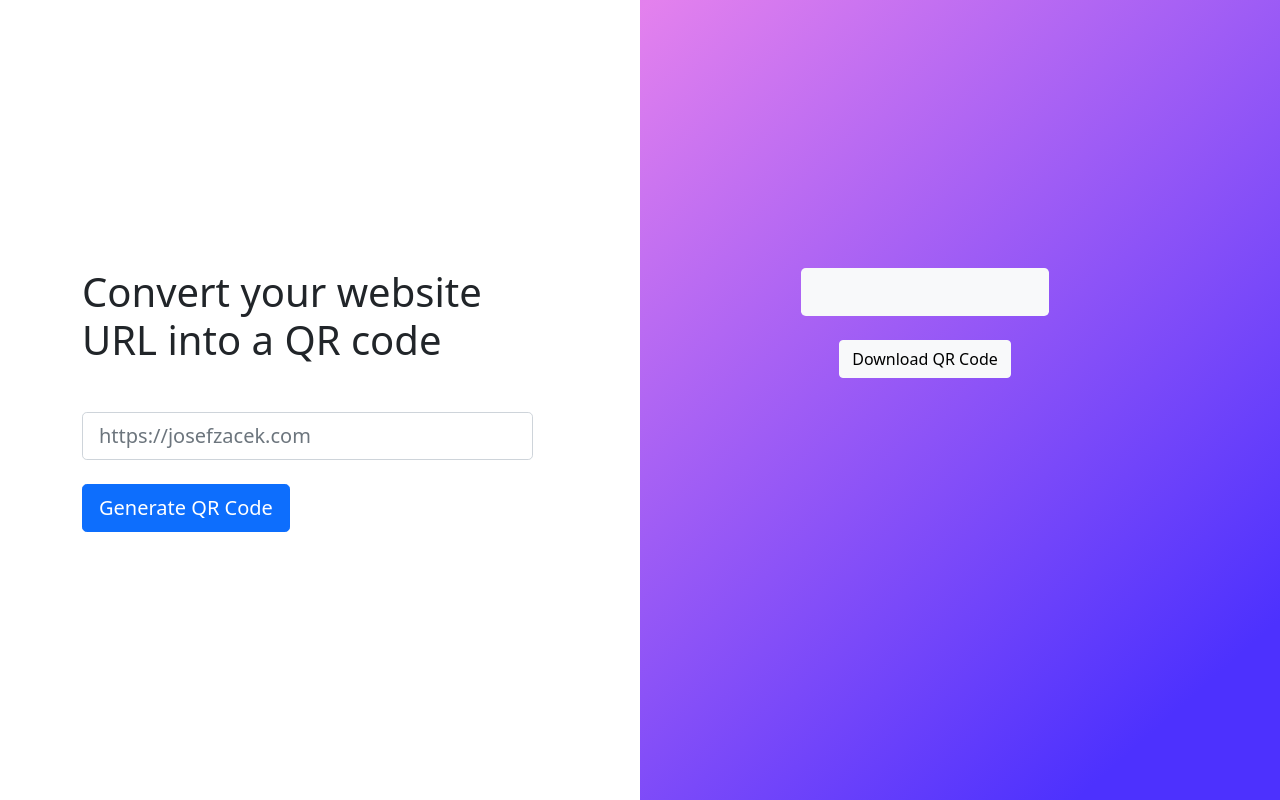
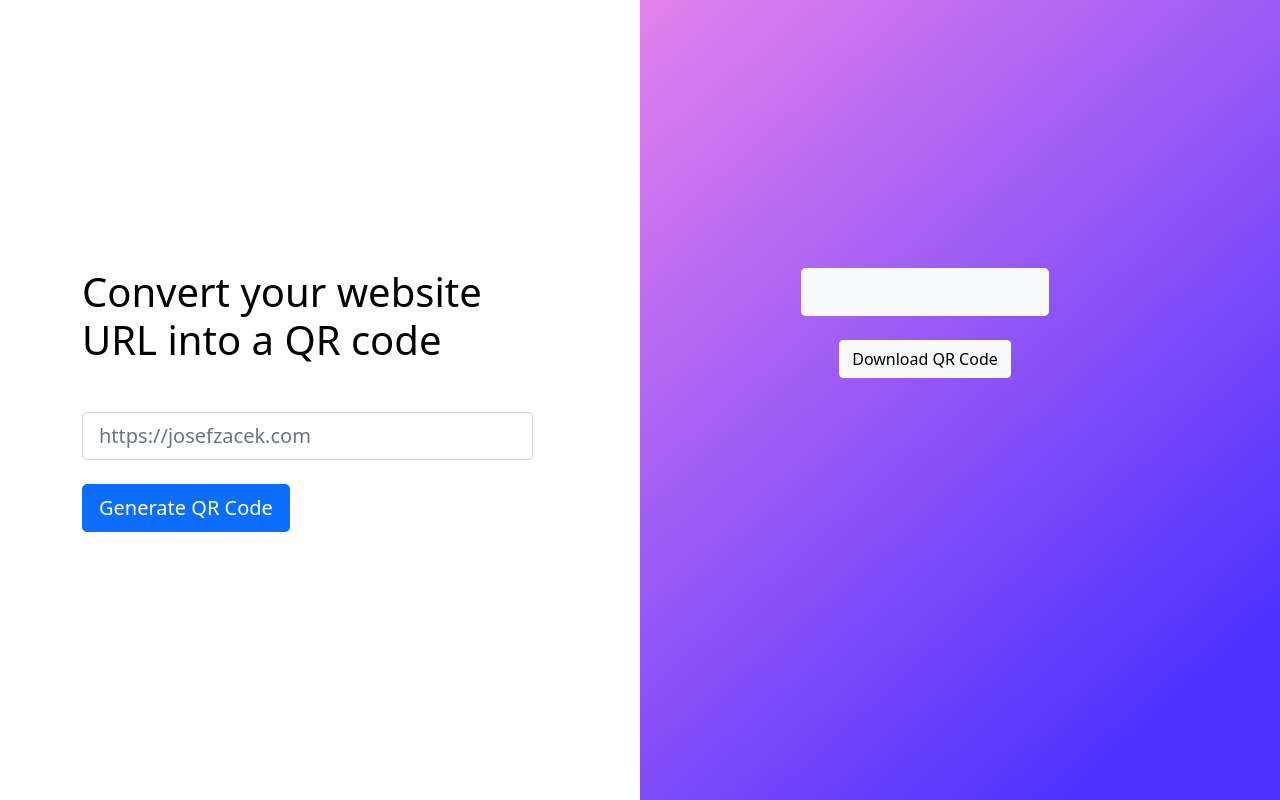
Before and after one commit to josefzacek/QR-code-generator, a plain HTML site: page index.html in a window 1280 px wide. Drawn offline with nearby package versions, Linux system fonts and the light colour scheme.

Commit message:
update title text to be white on mobile/tablet and black on desktop

```diff
--- a/index.html
+++ b/index.html
@@ -17,7 +17,7 @@
       <div class="row">
         <div class="col-md-5">
 
-          <h1 class="fw-light mb-5 pe-lg-5 text-center text-md-start">Convert your website URL into a QR code</h1>
+          <h1 class="fw-light mb-5 pe-lg-5 text-center text-md-start text-light page-title">Convert your website URL into a QR code</h1>
           <input type="url" class="form-control form-control-lg" name="url" id="url" placeholder="https://josefzacek.com">
           <button id="generateQR" class="btn btn-lg btn-primary d-block d-md-inline mt-4 mx-auto mx-md-0">Generate QR Code</button>
         </div>
--- a/style.css
+++ b/style.css
@@ -4,12 +4,15 @@ body {
   background-position: center right;
 }
 
+#qrcode-holder {
+  max-width: 248px;
+}
+
 @media(min-width: 993px){
   body {
     background-size: 50vw;
   }
+  h1.page-title {
+    color: #000000 !important;
+  }
 }
-
-#qrcode-holder {
-  max-width: 248px;
-}
```
